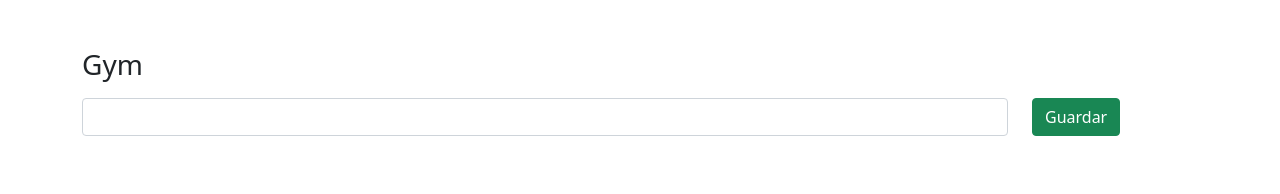
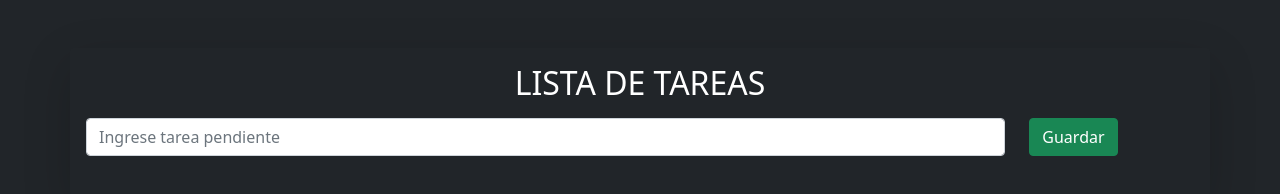
Before and after one commit to QuevinMartinezBotina/ListaTareas, a plain HTML site: page index.html in a window 1280 px wide. Drawn offline with nearby package versions, Linux system fonts and the light colour scheme.

Commit message:
modification apariencia

```diff
--- a/index.html
+++ b/index.html
@@ -17,12 +17,12 @@
   <title>Todo List!</title>
 </head>
 
-<body>
-  <div class="container mt-5">
-    <h3><i class="fas fa-dumbbell"></i> Gym</h3>
+<body class="bg-dark text-white">
+  <div class="container mt-5  text-white shadow-lg bg-gray p-3 rounded">
+    <h3 class="text-center h2 ">LISTA DE TAREAS</h3>
     <form class="my-3" id="formulario">
       <div class="row">
-        <div class="col-md-10 col-9"><input class="form-control" type="text" name="" id="actividad"></div>
+        <div class="col-md-10 col-9"><input class="form-control" type="text" name="" id="actividad" placeholder="Ingrese tarea pendiente"></div>
         <div class="col-md-2 col-2"><button type="submit" class="btn btn-success"> Guardar</button></div>
       </div>
     </form>
```
